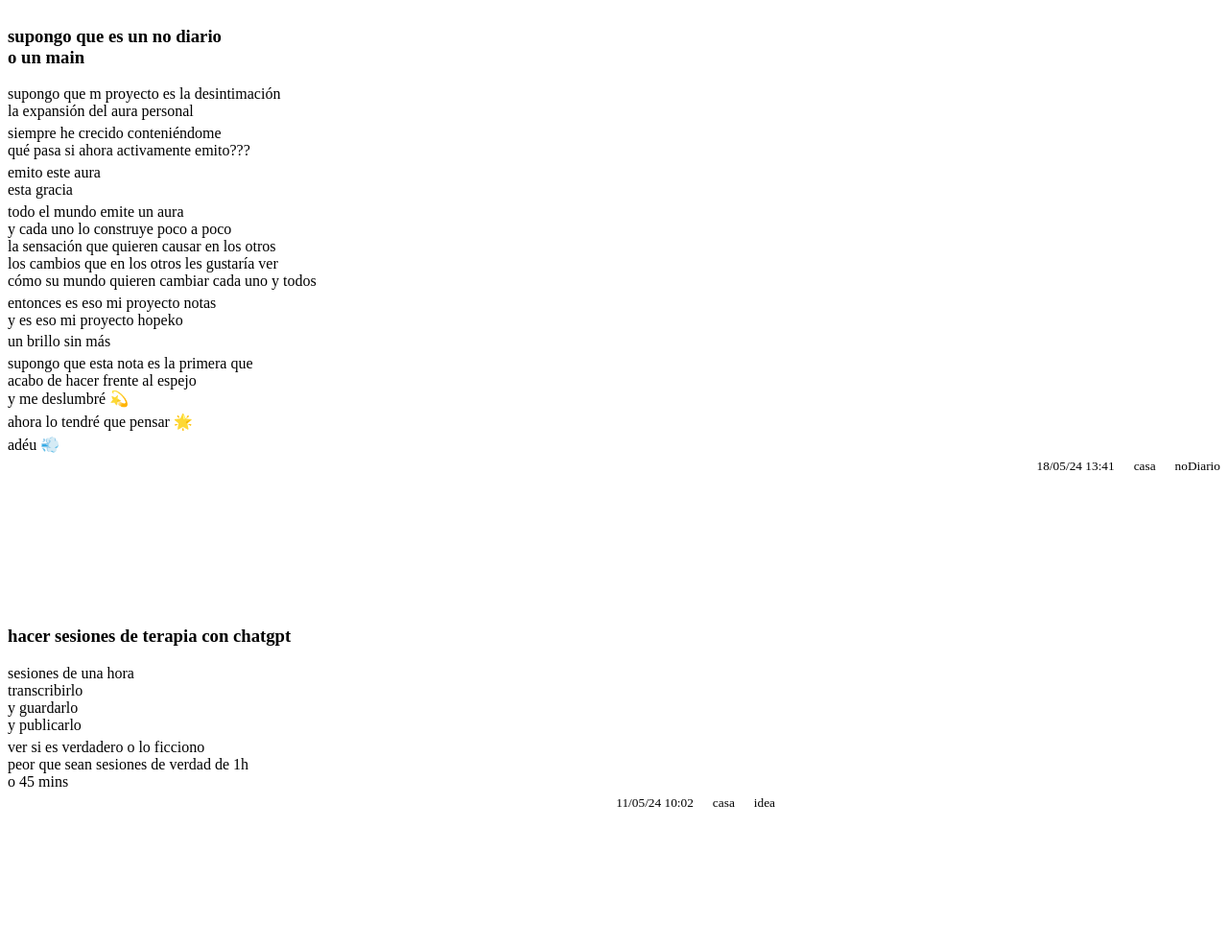
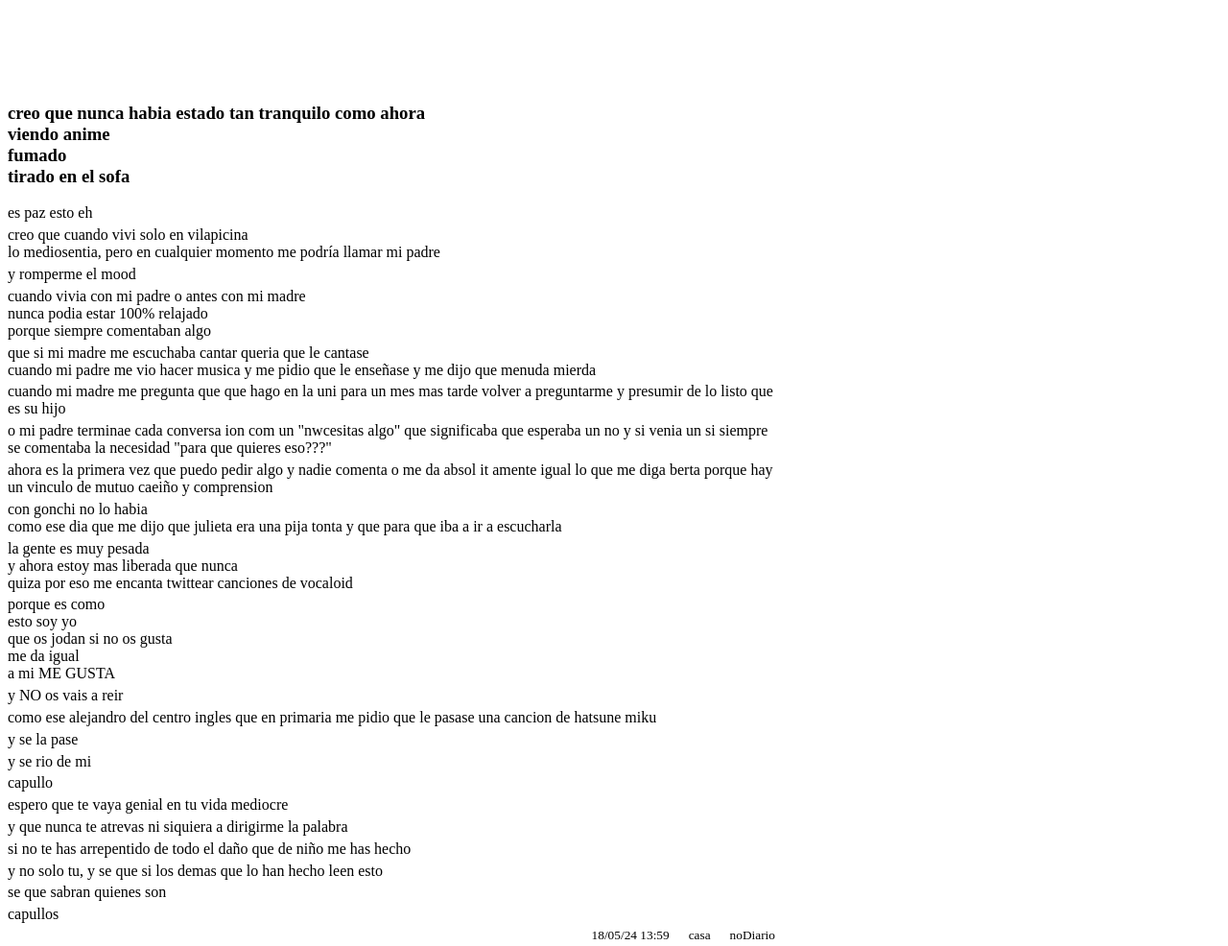
Before and after one commit to meowrhino/lapiz, a plain HTML site: page index.html in a window 1280 px wide. Shown: the top 986 px of the page at 96% size. Drawn offline with Linux system fonts and the light colour scheme.

Commit message:
recuerda en el txttohtml que no te genere <section>s sino <articles> que si no se te va a la derecha del todo el data <div>

```diff
--- a/index.html
+++ b/index.html
@@ -40,7 +40,47 @@
 
 <body>
 
-    <section class="noDiario">
+    <article class="noDiario">
+        <h3 class="titulo">creo que nunca habia estado tan tranquilo como ahora<br>viendo anime<br>fumado<br>tirado en
+            el sofa</h3>
+        <p>es paz esto eh</p>
+        <p>creo que cuando vivi solo en vilapicina<br>lo mediosentia, pero en cualquier momento me podría llamar mi
+            padre</p>
+        <p>y romperme el mood</p>
+        <p>cuando vivia con mi padre o antes con mi madre<br>nunca podia estar 100% relajado<br>porque siempre
+            comentaban algo</p>
+        <p>que si mi madre me escuchaba cantar queria que le cantase<br>cuando mi padre me vio hacer musica y me pidio
+            que le enseñase y me dijo que menuda mierda</p>
+        <p>cuando mi madre me pregunta que que hago en la uni para un mes mas tarde volver a preguntarme y presumir de
+            lo listo que es su hijo</p>
+        <p>o mi padre terminae cada conversa ion com un "nwcesitas algo" que significaba que esperaba un no y si venia
+            un si siempre se comentaba la necesidad "para que quieres eso???"</p>
+        <p>ahora es la primera vez que puedo pedir algo y nadie comenta o me da absol it amente igual lo que me diga
+            berta porque hay un vinculo de mutuo caeiño y comprension</p>
+        <p>con gonchi no lo habia<br>como ese dia que me dijo que julieta era una pija tonta y que para que iba a ir a
+            escucharla</p>
+        <p>la gente es muy pesada<br>y ahora estoy mas liberada que nunca<br>quiza por eso me encanta twittear canciones
+            de vocaloid</p>
+        <p>porque es como<br>esto soy yo<br>que os jodan si no os gusta<br>me da igual<br>a mi ME GUSTA</p>
+        <p>y NO os vais a reir</p>
+        <p>como ese alejandro del centro ingles que en primaria me pidio que le pasase una cancion de hatsune miku</p>
+        <p>y se la pase</p>
+        <p>y se rio de mi</p>
+        <p>capullo</p>
+        <p>espero que te vaya genial en tu vida mediocre</p>
+        <p>y que nunca te atrevas ni siquiera a dirigirme la palabra</p>
+        <p>si no te has arrepentido de todo el daño que de niño me has hecho</p>
+        <p>y no solo tu, y se que si los demas que lo han hecho leen esto</p>
+        <p>se que sabran quienes son</p>
+        <p>capullos</p>
+        <div class="data">
+            <small class="date">18/05/24 13:59</small>
+            <small class="place">casa</small>
+            <small class="type">noDiario</small>
+        </div>
+    </article>
+
+    <article class="noDiario">
         <h3 class="titulo">supongo que es un no diario<br>o un main</h3>
         <p>supongo que m proyecto es la desintimación<br>la expansión del aura personal</p>
         <p>siempre he crecido conteniéndome<br>qué pasa si ahora activamente emito???</p>
@@ -58,7 +98,16 @@
             <small class="place">casa</small>
             <small class="type">noDiario</small>
         </div>
-    </section>
+    </article>
+
+    <article class="noDiario">
+        <img src="img/mi historia (cantar en publico).png" alt="maka soul eater has the courage to fight her fear" width="50%" height="100%">
+        <div class="data">
+            <small class="date">13/05/24 20:06</small>
+            <small class="place">casa</small>
+            <sma class="type">noDiario</small>
+            </div>
+    </article>
 
     <article class="idea">
         <h3 class="titulo">hacer sesiones de terapia con chatgpt</h3>
```
